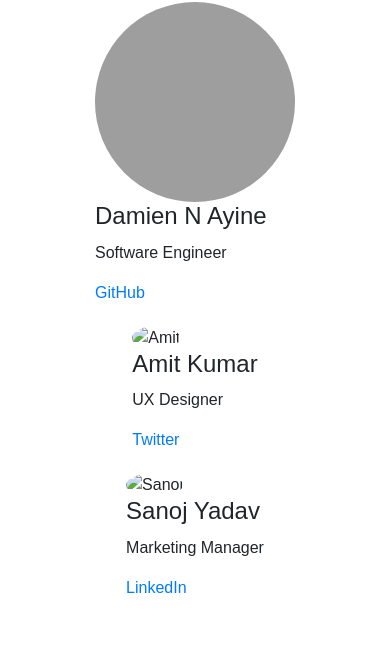
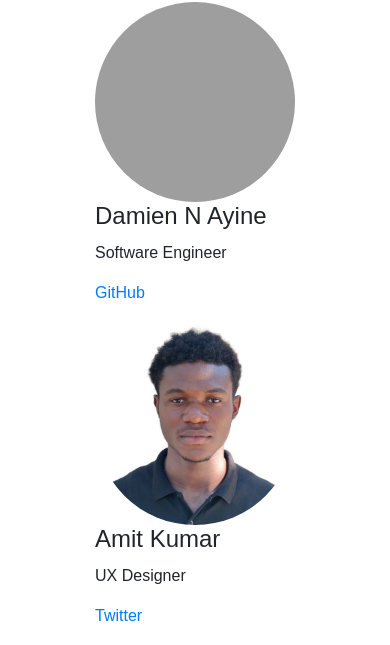
Before and after one commit to Damiennsoh/Vanila-Expenses_Tracker, a plain HTML site: page about-page.html in a window 390 px wide. Shown: the part 160-805 px from the top of the page. Drawn offline with nearby package versions, Linux system fonts and the light colour scheme; the site is published under a folder, as on GitHub Pages, so addresses that start at the root find nothing.

```diff
--- a/about-page.html
+++ b/about-page.html
@@ -109,14 +109,14 @@
     </div>
 
     <div class="team-member">
-      <img src="/assets/images/teddy.jpg" alt="Amit">
+      <img src="./assets/images/teddy.jpg" alt="Amit">
       <h3>Amit Kumar</h3>
       <p>UX Designer</p>
       <a href="https://twitter.com/janedoe">Twitter</a>
     </div>
 
     <div class="team-member">
-      <img src="/assets/images/shirt.jpg" alt="Sanoj">
+      <img src="./assets/images/shirt.jpg" alt="Sanoj">
       <h3>Sanoj Yadav</h3>
       <p>Marketing Manager</p>
       <a href="https://www.linkedin.com/in/peterjones/">LinkedIn</a>
--- a/style.css
+++ b/style.css
@@ -178,3 +178,7 @@
   padding: 5px 10px;
   border-radius: 3px;
 }
+
+@media only screen and (max-width: 600px) {
+  /* CSS styles for small screens */
+  }
```
